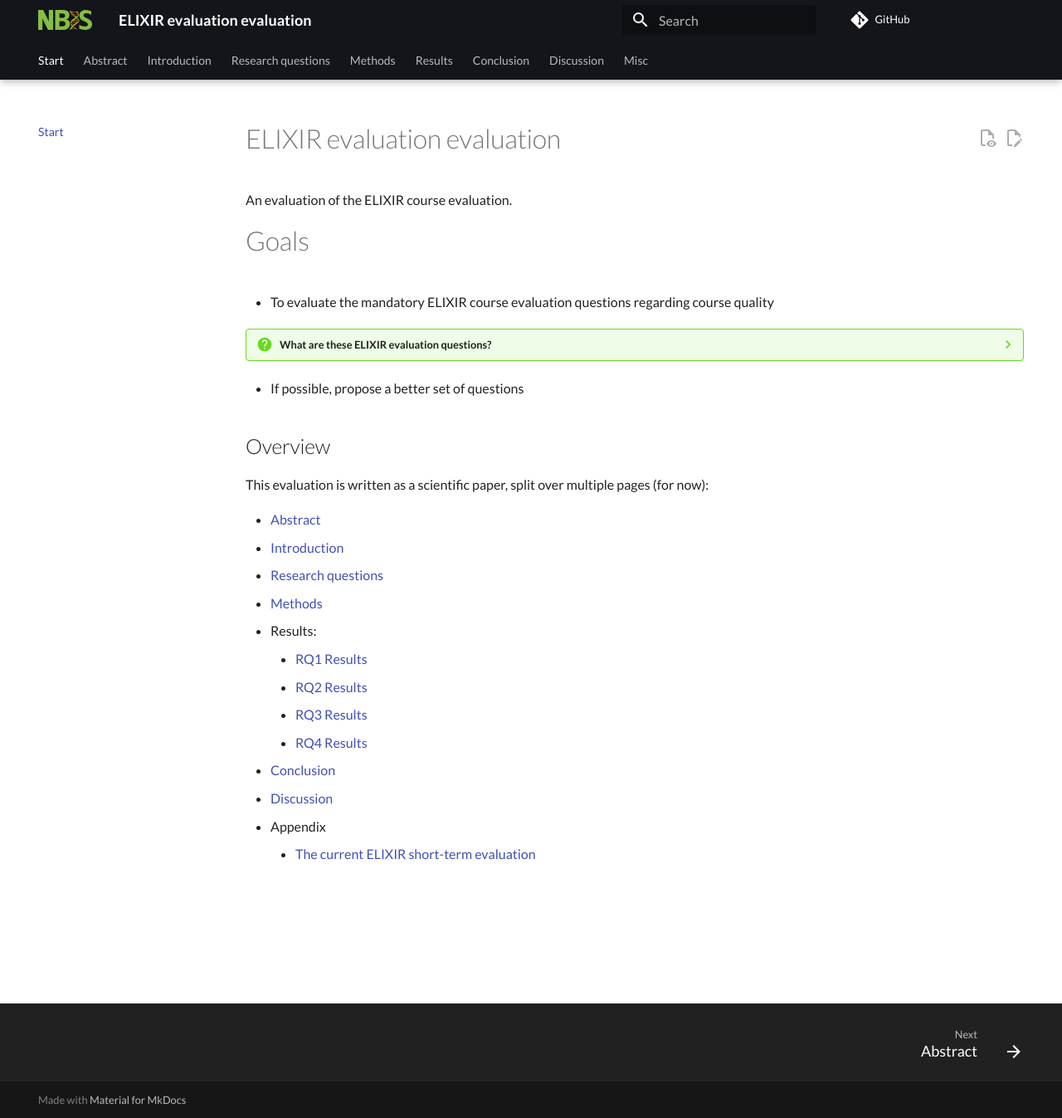
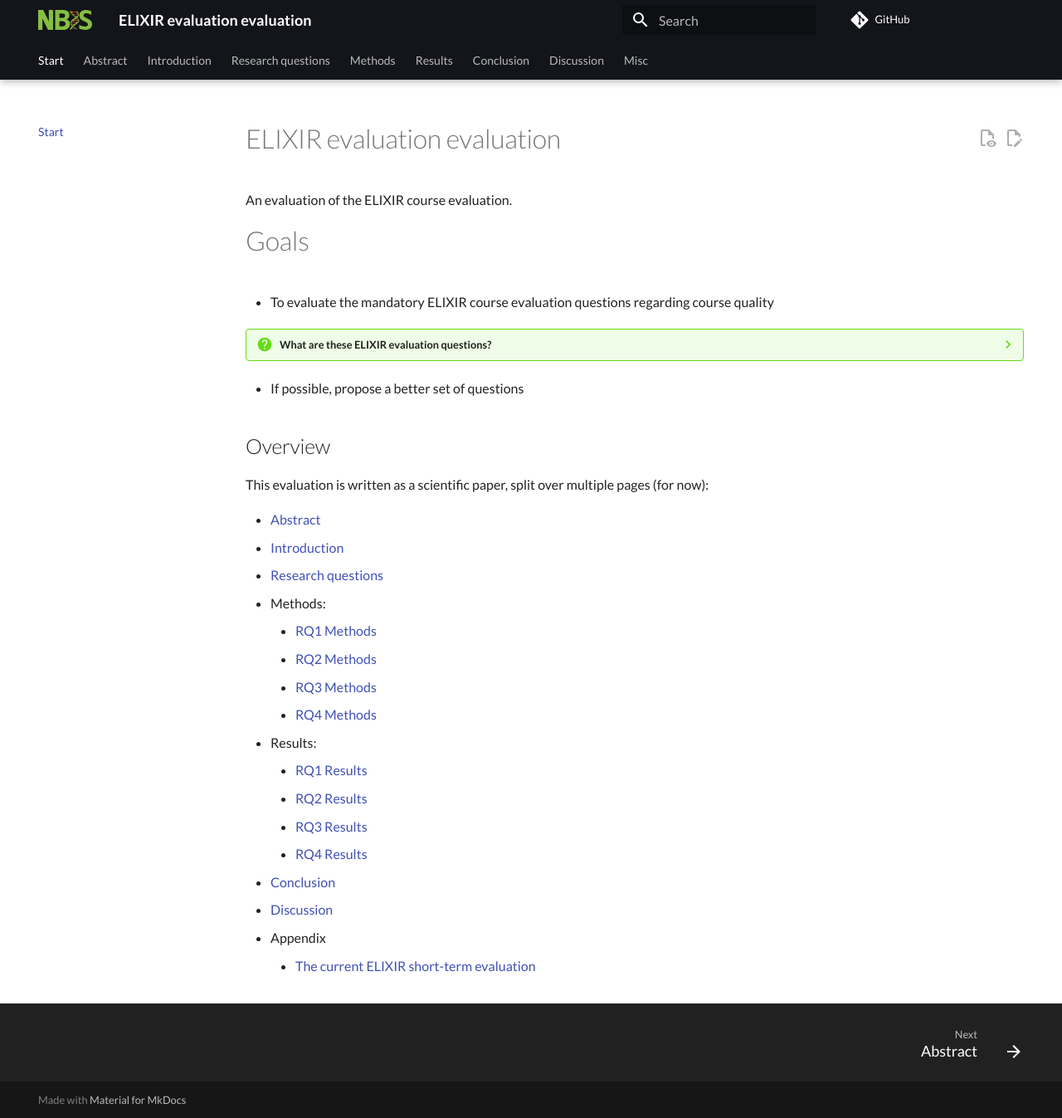
Before and after one commit to NBISweden/elixir_evaluation_evaluation, an MkDocs documentation site: the page built from docs/index.md, in a window 1280 px wide and 1347 px high. Shown: the whole window at 83% size. Built offline with MkDocs 1.6.1 and Material for MkDocs 9.7.7, drawn with Linux system fonts in a browser that asks for light colours; comment, search, counter and statistics services are not loaded.

Commit message:
Fix links

```diff
--- a/docs/index.md
+++ b/docs/index.md
@@ -23,7 +23,11 @@ split over multiple pages (for now):
 - [Abstract](abstract.md)
 - [Introduction](introduction.md)
 - [Research questions](research_questions.md)
-- [Methods](methods.md)
+- Methods:
+    - [RQ1 Methods](methods_1.md)
+    - [RQ2 Methods](methods_2.md)
+    - [RQ3 Methods](methods_3.md)
+    - [RQ4 Methods](methods_4.md)
 - Results:
     - [RQ1 Results](results_1.md)
     - [RQ2 Results](results_2.md)
```
